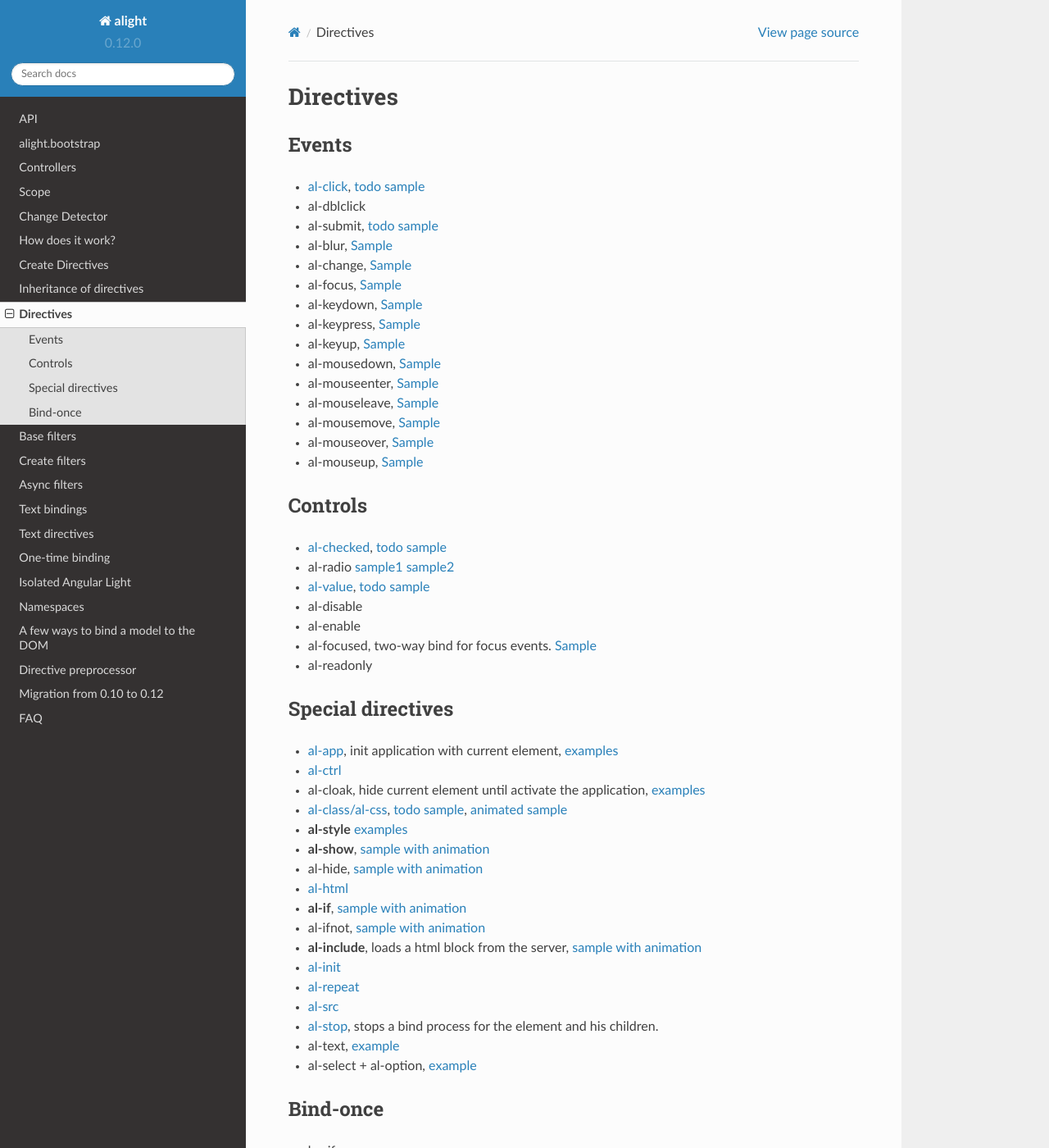
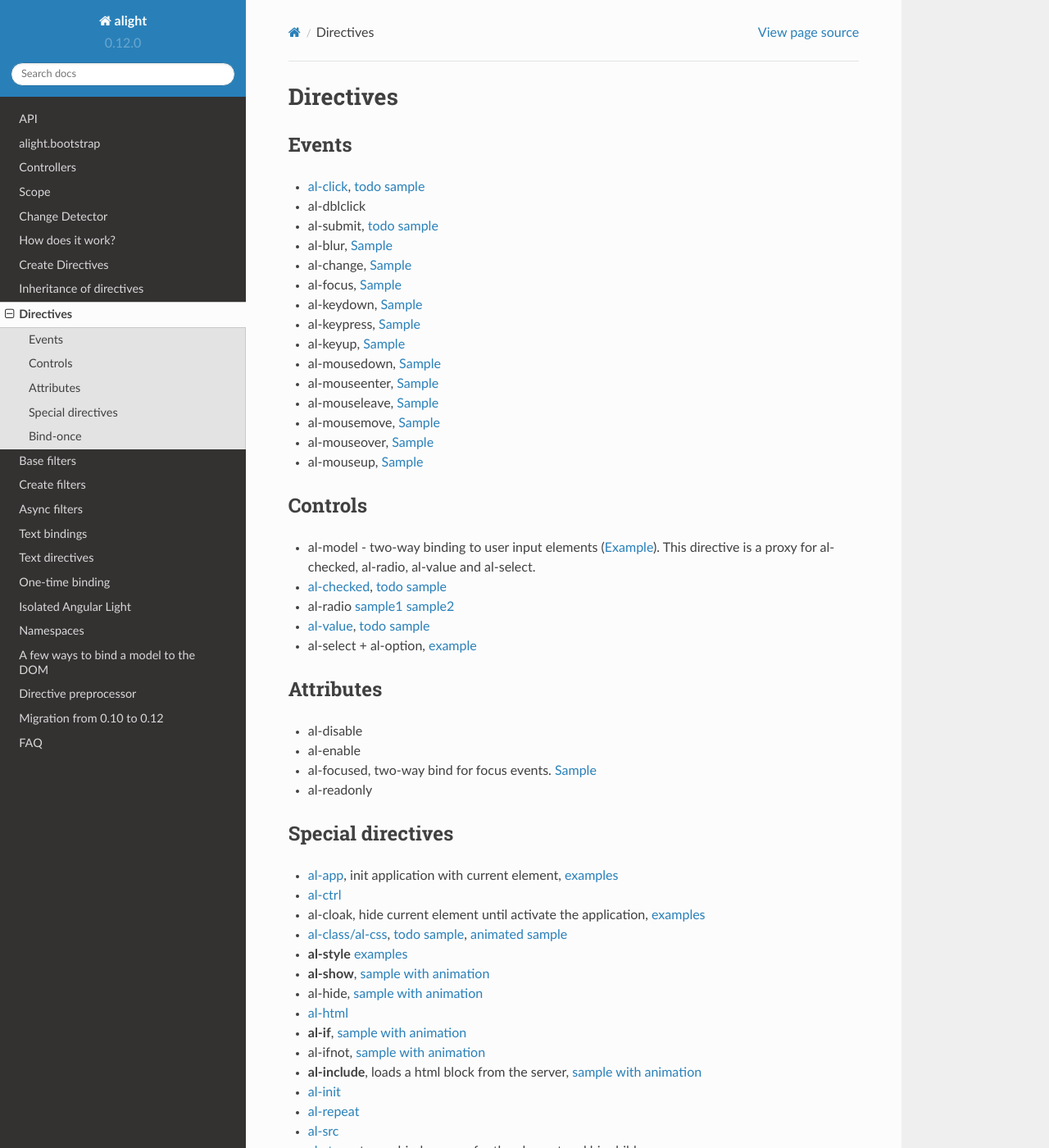
Before and after one commit to lega911/alight_docs, a Sphinx documentation site: the page built from docs/source/directive.rst, in a window 1280 px wide and 1400 px high. Shown: the whole window at 82% size. Built offline with Sphinx 7.4.7 and the Read the Docs theme 2.0.0, drawn with Linux system fonts in a browser that asks for light colours; comment, search, counter and statistics services are not loaded.

Commit message:
Added al-model

```diff
--- a/docs/source/directive.rst
+++ b/docs/source/directive.rst
@@ -24,9 +24,16 @@
 Controls
 --------
 
+* al-model - two-way binding to user input elements (`Example <https://jsfiddle.net/lega911/2rzLrxgr/>`_). This directive is a proxy for al-checked, al-radio, al-value and al-select.
+
 * `al-checked <directive/al-checked.html>`_, `todo sample <http://jsfiddle.net/lega911/RhAgX/>`_
 * al-radio `sample1 <http://jsfiddle.net/lega911/261djg3j/>`_ `sample2 <http://jsfiddle.net/lega911/ej80e9r4/>`_
 * `al-value <directive/al-value.html>`_, `todo sample <http://jsfiddle.net/lega911/RhAgX/>`_
+* al-select + al-option, `example <http://jsfiddle.net/lega911/ac0L7paa/>`_
+
+Attributes
+----------
+
 * al-disable
 * al-enable
 * al-focused, two-way bind for focus events. `Sample <http://jsfiddle.net/lega911/LZ5jP/>`_
```
Also changed, not shown: other parts of docs/source/directive.rst (+0 -1 lines).
